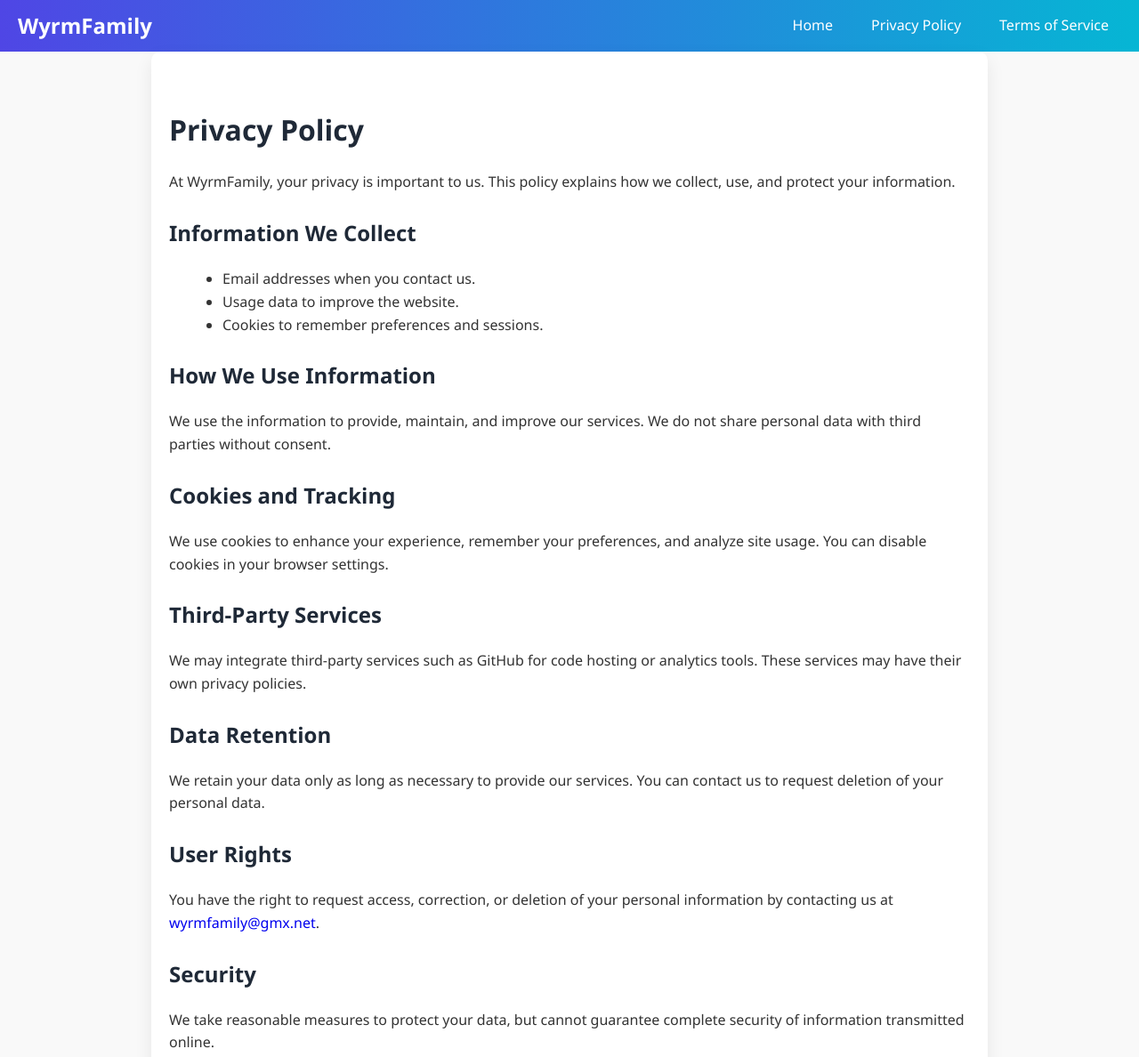
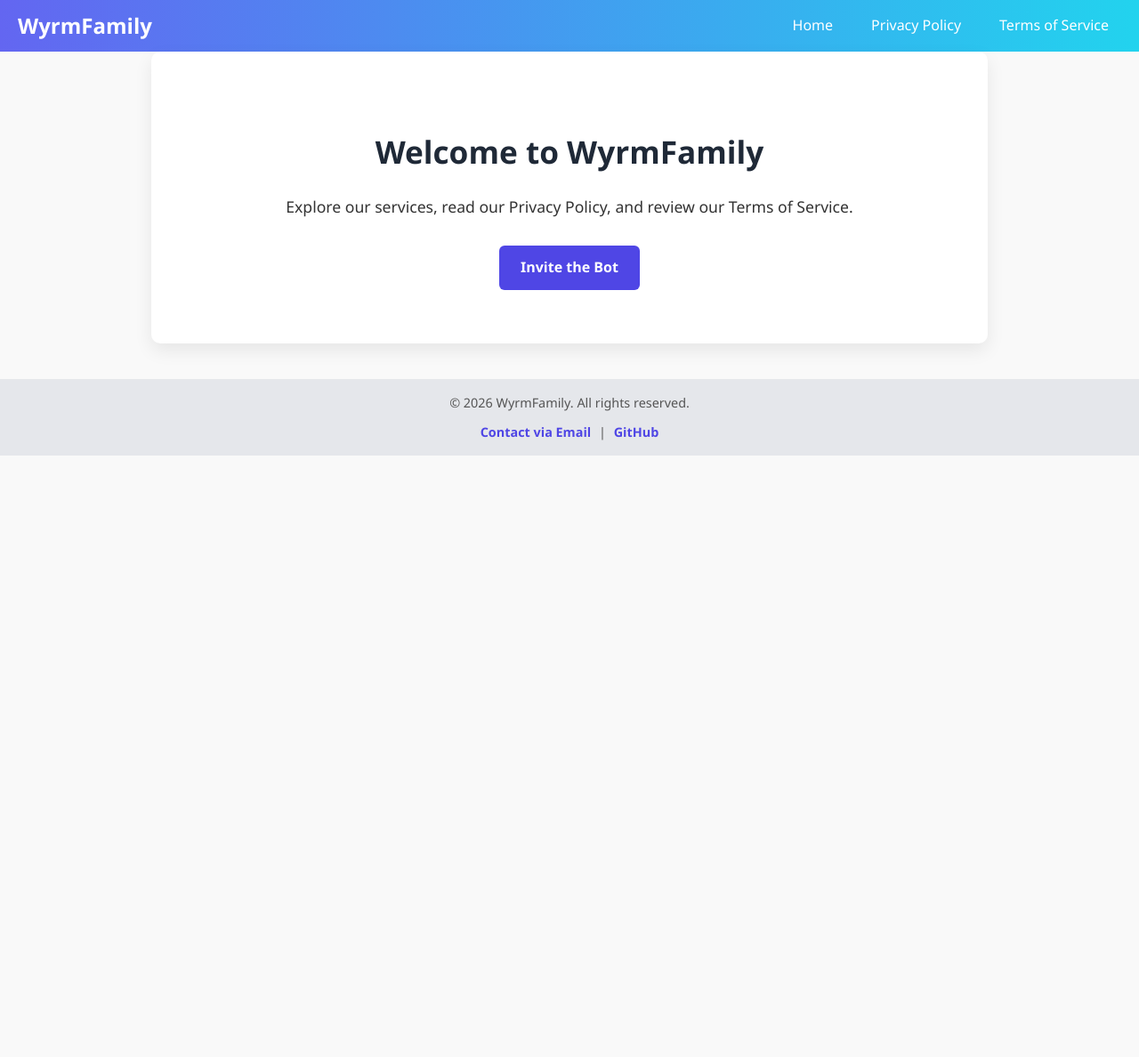
Before and after one commit to WyrmFamily/legal, a plain HTML site: page index.html in a window 1280 px wide. Shown: the top 1188 px of the page at 89% size. After the commit the page ends 800 px from the top, so only its background shows below. Drawn offline with Linux system fonts and the light colour scheme.

```diff
--- a/index.html
+++ b/index.html
@@ -3,22 +3,24 @@
 <head>
   <meta charset="UTF-8">
   <meta name="viewport" content="width=device-width, initial-scale=1.0">
-  <meta name="description" content="Read the privacy policy for WyrmFamily. We respect your privacy and explain how we collect, use, and protect your data.">
-  <title>Privacy Policy - WyrmFamily</title>
+  <meta name="description" content="Welcome to WyrmFamily. Learn about our services, privacy policy, and terms, and invite our bot to your server!">
+  <title>WyrmFamily</title>
   <link rel="icon" href="favicon.ico" type="image/x-icon">
   <style>
     body { margin: 0; font-family: 'Segoe UI', Tahoma, Geneva, Verdana, sans-serif; line-height: 1.6; background: #f9f9f9; color: #333; scroll-behavior: smooth; }
     a { text-decoration: none; }
-    header { background: linear-gradient(90deg, #4f46e5, #06b6d4); color: #fff; display: flex; justify-content: space-between; align-items: center; padding: 10px 20px; }
+    header { background: linear-gradient(90deg, #4f46e5, #06b6d4); color: #fff; display: flex; justify-content: space-between; align-items: center; padding: 10px 20px; transition: background 0.3s; }
+    header:hover { background: linear-gradient(90deg, #6366f1, #22d3ee); }
     .logo { font-weight: bold; font-size: 1.5em; }
     nav { display: flex; gap: 15px; }
     nav a { color: #fff; padding: 6px 14px; border-radius: 6px; transition: background 0.3s; }
     nav a:hover { background-color: rgba(255,255,255,0.2); }
-    main { padding: 40px 20px; max-width: 900px; margin: auto; background: #fff; border-radius: 10px; box-shadow: 0 8px 20px rgba(0,0,0,0.08); }
-    h1 { color: #1f2937; }
-    h2 { margin-top: 25px; color: #1f2937; }
-    ul { margin-left: 20px; }
-    footer { background-color: #e5e7eb; text-align: center; padding: 15px; margin-top: 30px; font-size: 0.9em; color: #555; }
+    main { padding: 60px 20px; max-width: 900px; margin: auto; background: #fff; border-radius: 10px; box-shadow: 0 8px 20px rgba(0,0,0,0.08); text-align: center; }
+    h1 { color: #1f2937; font-size: 2.2em; margin-bottom: 20px; }
+    p { margin-bottom: 30px; font-size: 1.1em; }
+    .btn { display: inline-block; padding: 12px 24px; background-color: #4f46e5; color: #fff; border-radius: 6px; font-weight: bold; transition: background 0.3s; }
+    .btn:hover { background-color: #6366f1; }
+    footer { background-color: #e5e7eb; text-align: center; padding: 15px; margin-top: 40px; font-size: 0.9em; color: #555; }
     .contact-links { margin-top:10px; }
     .contact-links a { color:#4f46e5; font-weight:bold; margin:0 5px; }
     @media (max-width: 600px) { header { flex-direction: column; gap: 10px; } nav { flex-direction: column; width: 100%; } nav a { text-align: center; width: 100%; } }
@@ -35,33 +37,9 @@
   </header>
 
   <main>
-    <h1>Privacy Policy</h1>
-    <p>At WyrmFamily, your privacy is important to us. This policy explains how we collect, use, and protect your information.</p>
-
-    <h2>Information We Collect</h2>
-    <ul>
-      <li>Email addresses when you contact us.</li>
-      <li>Usage data to improve the website.</li>
-      <li>Cookies to remember preferences and sessions.</li>
-    </ul>
-
-    <h2>How We Use Information</h2>
-    <p>We use the information to provide, maintain, and improve our services. We do not share personal data with third parties without consent.</p>
-
-    <h2>Cookies and Tracking</h2>
-    <p>We use cookies to enhance your experience, remember your preferences, and analyze site usage. You can disable cookies in your browser settings.</p>
-
-    <h2>Third-Party Services</h2>
-    <p>We may integrate third-party services such as GitHub for code hosting or analytics tools. These services may have their own privacy policies.</p>
-
-    <h2>Data Retention</h2>
-    <p>We retain your data only as long as necessary to provide our services. You can contact us to request deletion of your personal data.</p>
-
-    <h2>User Rights</h2>
-    <p>You have the right to request access, correction, or deletion of your personal information by contacting us at <a href="mailto:wyrmfamily@gmx.net">wyrmfamily@gmx.net</a>.</p>
-
-    <h2>Security</h2>
-    <p>We take reasonable measures to protect your data, but cannot guarantee complete security of information transmitted online.</p>
+    <h1>Welcome to WyrmFamily</h1>
+    <p>Explore our services, read our Privacy Policy, and review our Terms of Service.</p>
+    <a href="https://discord.com/oauth2/authorize?client_id=YOUR_BOT_ID&scope=bot" class="btn">Invite the Bot</a>
   </main>
 
   <footer>
```
